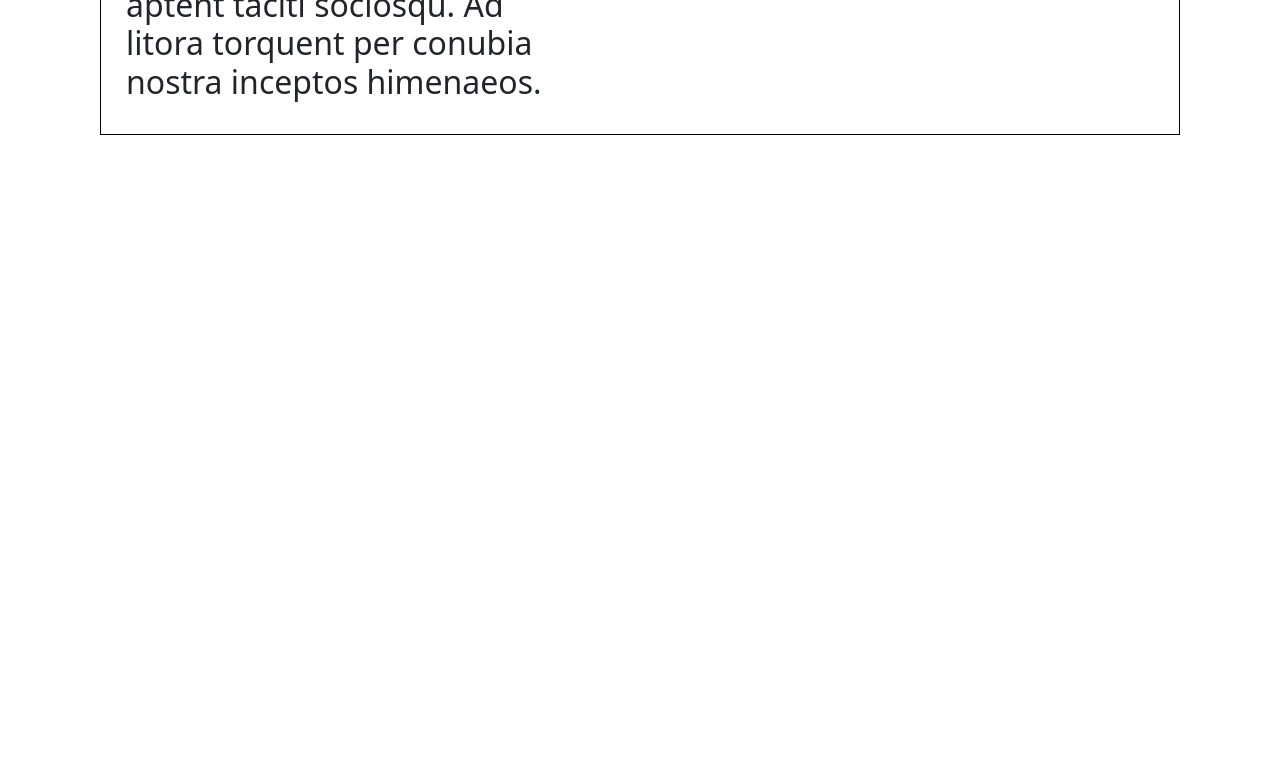
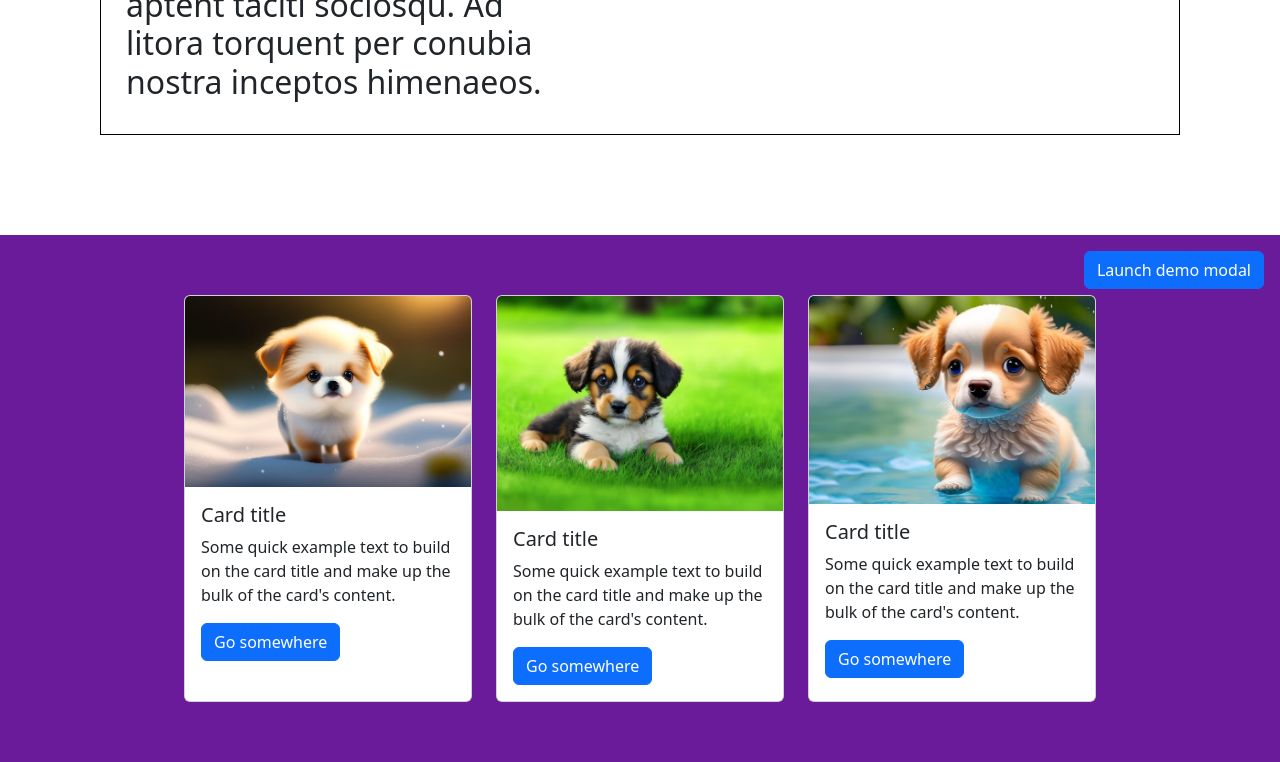
Before and after one commit to Lu3kyy/BootStrapQuiz, a plain HTML site: page index.html in a window 1280 px wide. Shown: the part 999-1761 px from the top of the page. Before the commit the page ends 1234 px from the top, so only its background shows below. Drawn offline with nearby package versions, Linux system fonts and the light colour scheme.

Commit message:
demo modal

```diff
--- a/Styles/Styles.css
+++ b/Styles/Styles.css
@@ -1,21 +1,21 @@
 body {
     background-color: white;
 }
-.DivColor{
+
+.DivColor {
     background-color: blueviolet;
 }
 
-.titleHeader{
+.titleHeader {
     height: 200px;
     background-color: #D9D9D9;
-    color:red
-    ;
+    color: red;
 }
 
-.nav{
-    width:80%;
-    margin:auto;
-    padding-top:120px;
+.nav {
+    width: 80%;
+    margin: auto;
+    padding-top: 120px;
 
 }
 
@@ -25,9 +25,24 @@ body {
     margin: 100px;
     align-items: center;
     justify-content: space-between;
-      padding:5px;
-      border:1px solid black;
+    padding: 5px;
+    border: 1px solid black;
 }
-    .text { flex: 1; padding: 20px; }
-    .image { flex: 1.3; }
-    img { width: 100%;}
+
+.text {
+    flex: 1;
+    padding: 20px;
+}
+
+.image {
+    flex: 1.3;
+}
+
+img {
+    width: 100%;
+}
+
+.purple-section {
+    background: #6a1b9a;
+    padding: 60px;
+}
--- a/index.html
+++ b/index.html
@@ -29,7 +29,11 @@
 
   <div class="flex">
     <div class="text">
-      <h2>Lorem ipsum dolor sit amet consectetur adipiscing elit. Quisque faucibus ex sapien vitae pellentesque sem placerat. In id cursus mi pretium tellus duis convallis. Tempus leo eu aenean sed diam urna tempor. Pulvinar vivamus fringilla lacus nec metus bibendum egestas. Iaculis massa nisl malesuada lacinia integer nunc posuere. Ut hendrerit semper vel class aptent taciti sociosqu. Ad litora torquent per conubia nostra inceptos himenaeos.</h2>
+      <h2>Lorem ipsum dolor sit amet consectetur adipiscing elit. Quisque faucibus ex sapien vitae pellentesque sem
+        placerat. In id cursus mi pretium tellus duis convallis. Tempus leo eu aenean sed diam urna tempor. Pulvinar
+        vivamus fringilla lacus nec metus bibendum egestas. Iaculis massa nisl malesuada lacinia integer nunc posuere.
+        Ut hendrerit semper vel class aptent taciti sociosqu. Ad litora torquent per conubia nostra inceptos himenaeos.
+      </h2>
 
     </div>
     <div class="image">
@@ -40,7 +44,66 @@
 
 
 
+  <section class="purple-section position-relative">
 
+
+    <button type="button" class="btn btn-primary position-absolute top-0 end-0 m-3"
+    data-bs-toggle="modal" data-bs-target="#exampleModal">
+      Launch demo modal
+    </button>
+
+    <div class="container">
+      <div class="d-flex justify-content-center flex-wrap gap-4">
+
+        <div class="card" style="width: 18rem;">
+          <img class="card-img-top" src="./Assets/AIdog1.png" alt="Card image cap">
+          <div class="card-body">
+            <h5 class="card-title">Card title</h5>
+            <p class="card-text">Some quick example text to build on the card title and make up the bulk of the card's content.</p>
+            <a href="#" class="btn btn-primary">Go somewhere</a>
+          </div>
+        </div>
+
+        <div class="card" style="width: 18rem;">
+          <img class="card-img-top" src="./Assets/AIDog2.png" alt="Card image cap">
+          <div class="card-body">
+            <h5 class="card-title">Card title</h5>
+            <p class="card-text">Some quick example text to build on the card title and make up the bulk of the card's content.</p>
+            <a href="#" class="btn btn-primary">Go somewhere</a>
+          </div>
+        </div>
+
+        <div class="card" style="width: 18rem;">
+          <img class="card-img-top" src="./Assets/AIdog3.png" alt="Card image cap">
+          <div class="card-body">
+            <h5 class="card-title">Card title</h5>
+            <p class="card-text">Some quick example text to build on the card title and make up the bulk of the card's content.</p>
+            <a href="#" class="btn btn-primary">Go somewhere</a>
+          </div>
+        </div>
+
+      </div>
+    </div>
+  </section>
+
+
+  <div class="modal fade" id="exampleModal" tabindex="-1" aria-labelledby="exampleModalLabel" aria-hidden="true">
+    <div class="modal-dialog modal-dialog-centered modal-dialog-end">
+      <div class="modal-content">
+        <div class="modal-header">
+          <h5 class="modal-title" id="exampleModalLabel">Modal title</h5>
+          <button type="button" class="btn-close" data-bs-dismiss="modal" aria-label="Close"></button>
+        </div>
+        <div class="modal-body">
+          ...
+        </div>
+        <div class="modal-footer">
+          <button type="button" class="btn btn-secondary" data-bs-dismiss="modal">Close</button>
+          <button type="button" class="btn btn-primary">Save changes</button>
+        </div>
+      </div>
+    </div>
+  </div>
   <script src="https://cdn.jsdelivr.net/npm/bootstrap@5.3.2/dist/js/bootstrap.bundle.min.js"
     integrity="sha384-C6RzsynM9kWDrMNeT87bh95OGNyZPhcTNXj1NW7RuBCsyN/o0jlpcV8Qyq46cDfL"
     crossorigin="anonymous"></script>
```
Lines whose indentation alone changed are shown as unchanged.
